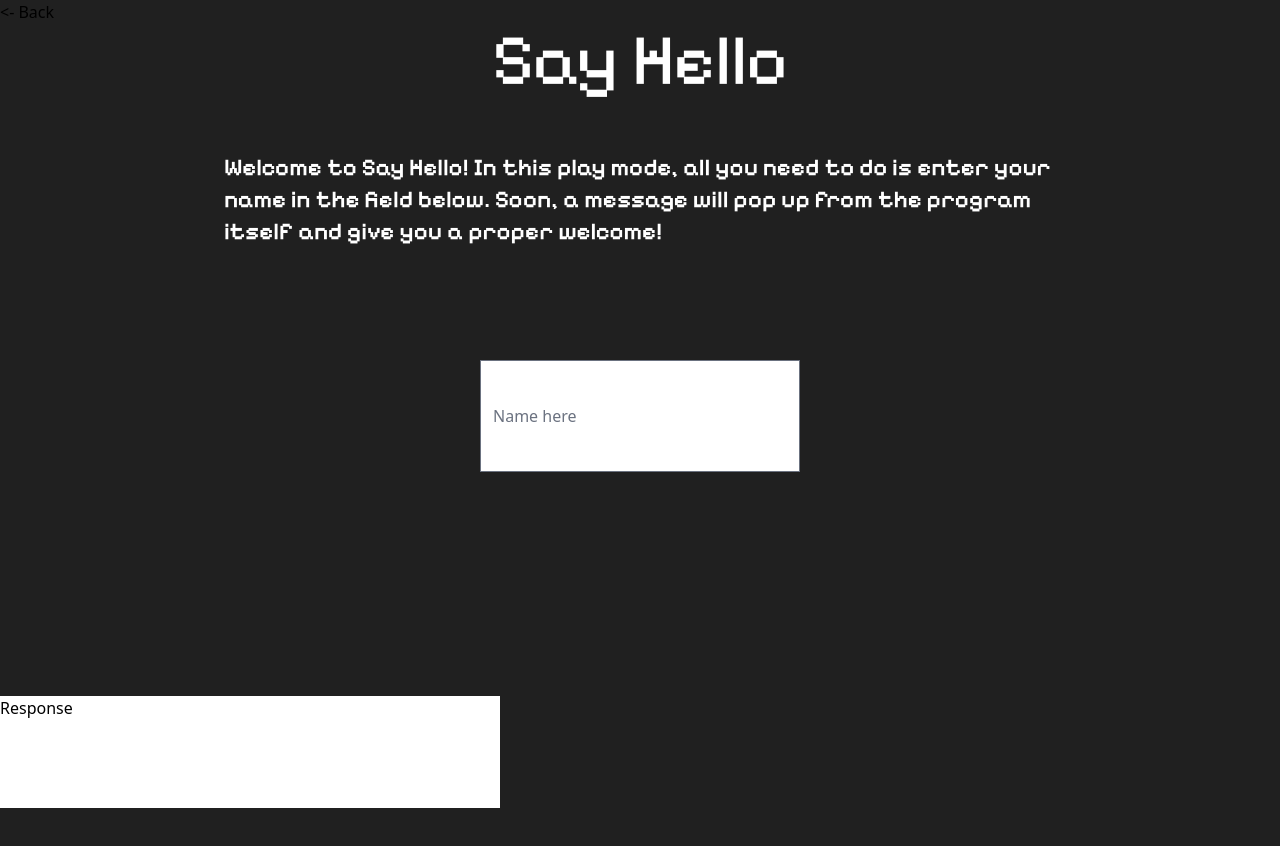
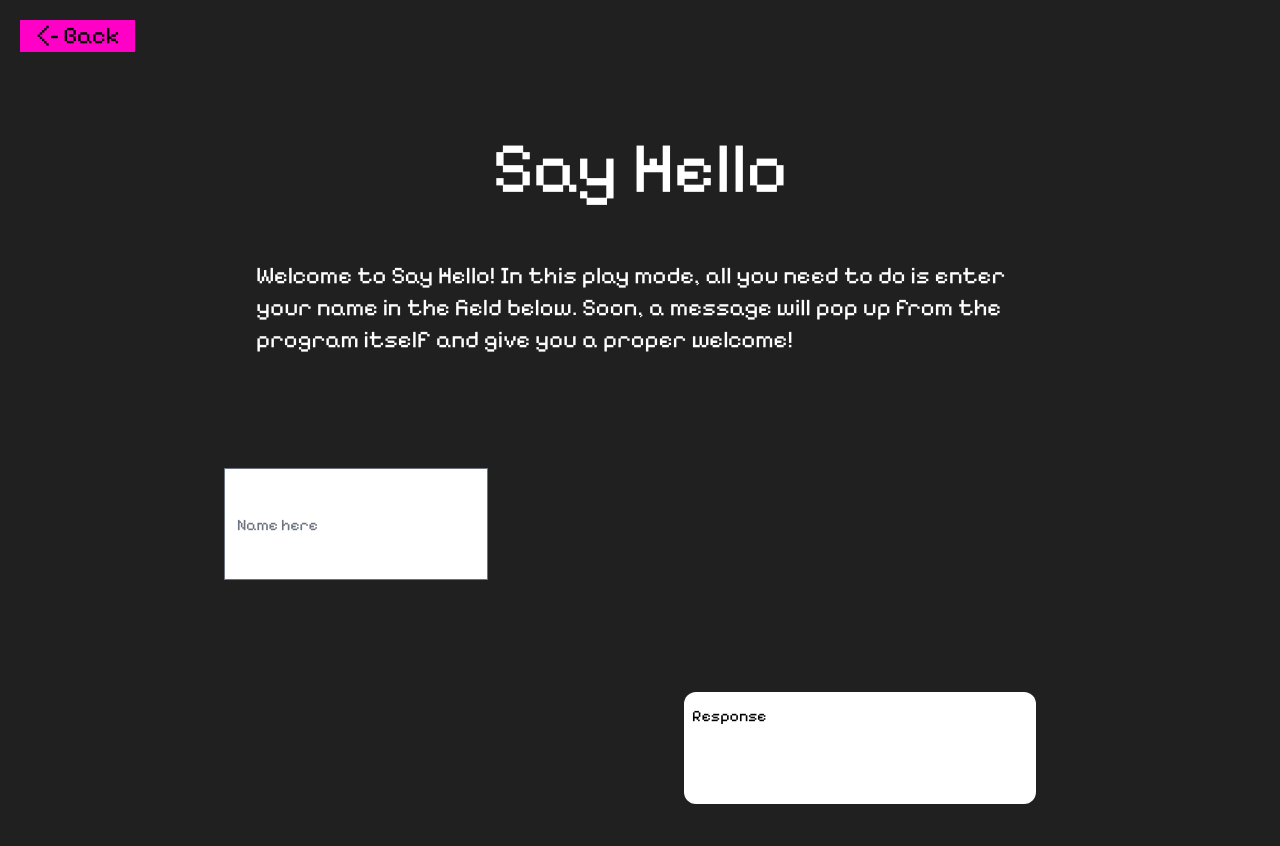
Before and after one commit to SarcasticSardines/AllForOneFrontEnd, a website: page Pages/Hello.html in a window 1280 px wide. Before the commit the page ends 808 px from the top, so only its background shows below. Drawn offline with nearby package versions, Linux system fonts and the light colour scheme.

Commit message:
sum page setup

```diff
--- a/Pages/Hello.html
+++ b/Pages/Hello.html
@@ -8,20 +8,22 @@
 </head>
 <body class="bodyG">
 
-    <div>
-        <a>
-            <button> <span> &lt- Back </span> </button>
+    <div class="flex justify-end lg:justify-start mt-5 mr-5 lg:ml-5 lg:mb-20 mb-12">
+        <a href="../index.html">
+            <button class="myPink px-4"> <span class="text-center text-2xl pixel"> &lt- Back </span> </button>
         </a>
     </div>
 
     <h1 class="text-white text-7xl text-center pixel">Say Hello</h1>
-    <div class=" flex justify-center text-white text-start pixel font-semibold mt-14 text-2xl lg:mx-56 mx-5">
+    <div class=" flex justify-center text-white text-start pixel mt-14 text-2xl lg:mx-64 mx-5">
         <p>Welcome to Say Hello! In this play mode, all you need to do is enter your name in the field below. Soon, a message will pop up from the program itself and give you a proper welcome!</p>
     </div>
 
-    <div class="flex justify-center lg:mt-28 mt-16"> <input id="helloInp" class="lg:max-w-lg lg:h-28 h-14 w-80" type="text" placeholder="Name here"> </div>
+    <div class="flex justify-center lg:justify-start lg:ml-56 lg:mt-28 mt-16"> <input id="helloInp" class="lg:w-1/4 lg:h-28 h-14 w-80 pixel" type="text" placeholder="Name here"> </div>
 
-    <div id="helloRep" class="bg-white h-28 rplyW mt-56"> <p>Response</p> </div>
+    <div id="helloRep" class="flex justify-center lg:justify-end lg:mr-56 lg:mb-28 mb-12"> <div class="bg-white h-28 mt-28 lg:max-w-2xl mx-5 lg:ml-10 lg:w-1/3 w-96 rounded-xl">
+        <p class="text-start mx-2 my-3 pixel">Response</p>
+    </div> </div>
 
 
     <script src="../Scripts/app.js"></script>
--- a/src/input.css
+++ b/src/input.css
@@ -42,7 +42,14 @@ background-color: #202020;
 .myPurple{
     background-color: #BD00FF;
 }
-.rplyW{
-    width: 500px;
-    text-align: start;
+.responDiv{
+display: flex;
+justify-content: center;
 }
+
+@media screen and (min-width: 1024px) {
+    .responDiv{
+        position: absolute;
+   right: 13%;
+    }
+}
```
Also changed, not shown: Pages/Sums.html (+21 -0 lines), dist/output.css.
